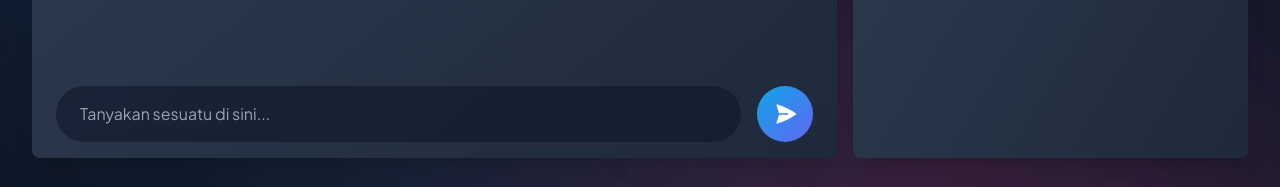
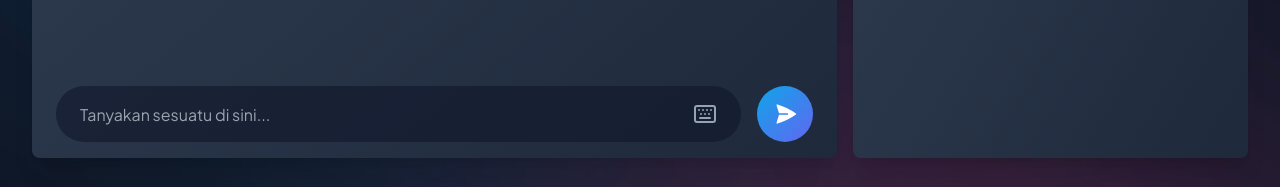
Before and after one commit to Heritsam/memories, a React (Vite) app: page / in a window 1280 px wide. Shown: the part 610-797 px from the top of the page. Built offline with nearby package versions, Linux system fonts and the light colour scheme; no server answers.

Commit message:
feat: implement virtual keyboard

```diff
--- a/package.json
+++ b/package.json
@@ -33,6 +33,7 @@
     "react-i18next": "^13.2.2",
     "react-redux": "^8.1.2",
     "react-router-dom": "^6.15.0",
+    "react-simple-keyboard": "^3.7.11",
     "simple-keyboard": "^3.7.10",
     "sort-by": "^1.2.0",
     "tailwind-merge": "^1.14.0",
--- /dev/null
+++ b/src/components/virtual-keyboard.tsx
@@ -0,0 +1,37 @@
+import 'react-simple-keyboard/build/css/index.css';
+
+import { MutableRefObject, useState } from 'react';
+import Keyboard from 'react-simple-keyboard';
+
+type Props = {
+  onChange: (input: string) => void;
+  onEnter?: () => void;
+  keyboardRef?: MutableRefObject<typeof Keyboard>;
+};
+
+const VirtualKeyboard = ({ onChange, onEnter }: Props) => {
+  const [layoutName, setLayoutName] = useState('default');
+
+  const onKeyPress = (button: string) => {
+    if (button === '{shift}' || button === '{lock}') {
+      setLayoutName(layoutName === 'default' ? 'shift' : 'default');
+    }
+
+    if (button === '{enter}') {
+      onEnter?.();
+    }
+  };
+
+  return (
+    <div className="text-slate-900">
+      <Keyboard
+        layoutName={layoutName}
+        onChange={onChange}
+        onKeyPress={onKeyPress}
+        theme='hg-theme-default hg-layout-default'
+      />
+    </div>
+  );
+};
+
+export default VirtualKeyboard;
--- a/src/pages/ask-page.tsx
+++ b/src/pages/ask-page.tsx
@@ -1,15 +1,17 @@
-import { useEffect, useState } from 'react';
+import { KeyboardIcon } from 'lucide-react';
+import { ChangeEvent, useEffect, useState } from 'react';
 import { useTranslation } from 'react-i18next';
 import { useDispatch, useSelector } from 'react-redux';
 
 import { type Chat } from '@/api/models/chat';
+import { sendMessageToOpenAI } from '@/api/services/openai-service';
 import ChatBubble from '@/components/chat/chat-bubble';
 import VoiceRecorder from '@/components/chat/voice-recorder';
 import Button from '@/components/ui/button';
+import VirtualKeyboard from '@/components/virtual-keyboard';
 import * as actions from '@/stores/chat/chat-actions';
 import { RootState } from '@/stores/store';
 import { bindActionCreators } from '@reduxjs/toolkit';
-import { sendMessageToOpenAI } from '@/api/services/openai-service';
 
 const AskPage = () => {
   const { t } = useTranslation();
@@ -20,6 +22,8 @@ const AskPage = () => {
 
   const [message, setMessage] = useState('');
   const [assistantThinking, setAssistantThinking] = useState(false);
+
+  const [keyboardOpen, setKeyboardOpen] = useState(false);
 
   useEffect(() => {
     if (state.messages[0].user) {
@@ -41,6 +45,10 @@ const AskPage = () => {
     });
   };
 
+  const onInputChanged = (event: ChangeEvent<HTMLInputElement>) => {
+    setMessage(event.target.value);
+  };
+
   const handleSendMessage = () => {
     event?.preventDefault();
 
@@ -56,23 +64,25 @@ const AskPage = () => {
       addMessage(newChat);
 
       setMessage('');
+      setKeyboardOpen(false);
     }
   };
 
   return (
-    <section className='h-full'>
-      <div className='grid h-full grid-flow-row grid-cols-3 gap-4'>
-
+    <section className="h-full">
+      <div className="grid h-full grid-flow-row grid-cols-3 gap-4">
         {/* Chat interface */}
-        <div className='col-span-2 h-[82vh] rounded-lg bg-gradient-to-br from-slate-700 to-slate-800 shadow-xl'>
-          <div className='flex h-full w-full flex-col justify-between'>
-            <div className='flex w-full flex-col-reverse gap-6 overflow-y-scroll px-6 py-4'>
+        <div className="col-span-2 h-[82vh] rounded-lg bg-gradient-to-br from-slate-700 to-slate-800 shadow-xl">
+          <div className="flex h-full w-full flex-col justify-between">
+            <div className="flex w-full flex-col-reverse gap-6 overflow-y-scroll px-6 py-4">
               {assistantThinking ? (
-                <ChatBubble message={{
+                <ChatBubble
+                  message={{
                     message: t('assistant_thinking'),
                     user: false,
                     timestamp: Date.now(),
-                }} />
+                  }}
+                />
               ) : null}
 
               {state.messages.map((message, index) => (
@@ -80,25 +90,54 @@ const AskPage = () => {
               ))}
             </div>
 
-            <form onSubmit={handleSendMessage} className='flex flex-row justify-between gap-4 px-6 py-4'>
+            <div>
+              <form
+                onSubmit={handleSendMessage}
+                className="flex flex-row justify-between gap-4 px-6 py-4"
+              >
+                <div className="flex grow items-center rounded-full bg-slate-900/60">
                   <input
-                type='text'
+                    type="text"
                     placeholder={t('chat_placeholder')}
                     value={message}
-                onChange={(e) => setMessage(e.target.value)}
-                className='grow rounded-full bg-slate-900/60 px-6 outline-none'
+                    onChange={onInputChanged}
+                    className="h-full w-full rounded-l-full bg-transparent pl-6 outline-none"
                   />
-              <Button type='submit' variant='defaultGradient2' className='h-14 w-14 rounded-full p-2'>
-                <svg xmlns='http://www.w3.org/2000/svg' viewBox='0 0 24 24' fill='currentColor' className='ml-[2px] h-6 w-6'>
-                  <path d='M3.478 2.405a.75.75 0 00-.926.94l2.432 7.905H13.5a.75.75 0 010 1.5H4.984l-2.432 7.905a.75.75 0 00.926.94 60.519 60.519 0 0018.445-8.986.75.75 0 000-1.218A60.517 60.517 0 003.478 2.405z' />
+                  <button
+                    type="button"
+                    onClick={() => setKeyboardOpen(!keyboardOpen)}
+                  >
+                    <KeyboardIcon className="mr-6 text-slate-400" />
+                  </button>
+                </div>
+                <Button
+                  type="submit"
+                  variant="defaultGradient2"
+                  className="h-14 w-14 rounded-full p-2"
+                >
+                  <svg
+                    xmlns="http://www.w3.org/2000/svg"
+                    viewBox="0 0 24 24"
+                    fill="currentColor"
+                    className="ml-[2px] h-6 w-6"
+                  >
+                    <path d="M3.478 2.405a.75.75 0 00-.926.94l2.432 7.905H13.5a.75.75 0 010 1.5H4.984l-2.432 7.905a.75.75 0 00.926.94 60.519 60.519 0 0018.445-8.986.75.75 0 000-1.218A60.517 60.517 0 003.478 2.405z" />
                   </svg>
                 </Button>
               </form>
+
+              {keyboardOpen ? (
+                <VirtualKeyboard
+                  onChange={setMessage}
+                  onEnter={handleSendMessage}
+                />
+              ) : null}
+            </div>
           </div>
         </div>
 
         {/* Tap to speak */}
-        <div className='col-span-1 h-[82vh] rounded-lg bg-gradient-to-br from-slate-700 to-slate-800 px-6 py-4 shadow-xl'>
+        <div className="col-span-1 h-[82vh] rounded-lg bg-gradient-to-br from-slate-700 to-slate-800 px-6 py-4 shadow-xl">
           <VoiceRecorder />
         </div>
       </div>
--- a/src/pages/history-page.tsx
+++ b/src/pages/history-page.tsx
@@ -1,6 +1,8 @@
 const HistoryPage = () => {
   return (
-    <div>History Page</div>
+    <>
+      <h1>History Page</h1>
+    </>
   );
 };
 
```
Also changed, not shown: 1 other file (tests, documents, lock files or other folders). Lines whose indentation alone changed are shown as unchanged.
